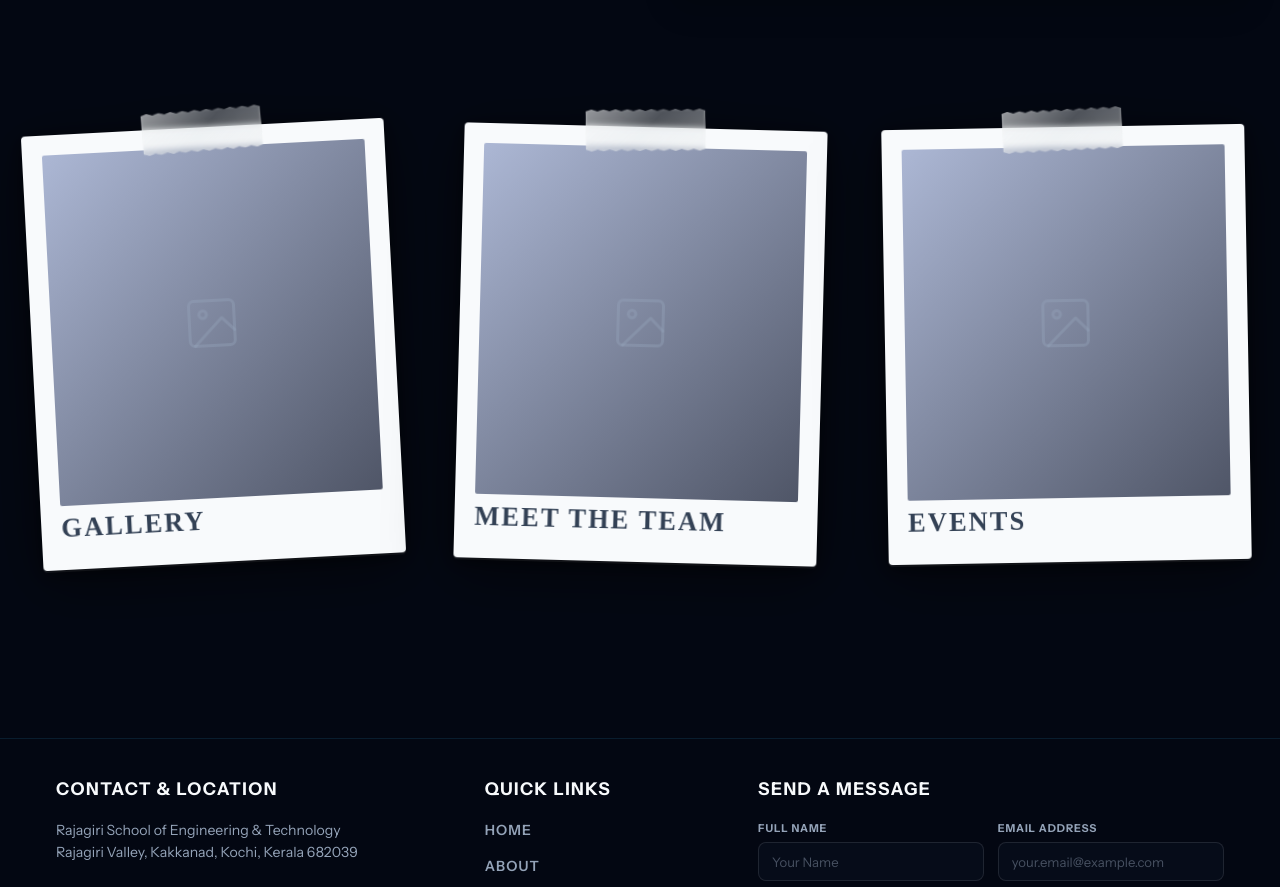
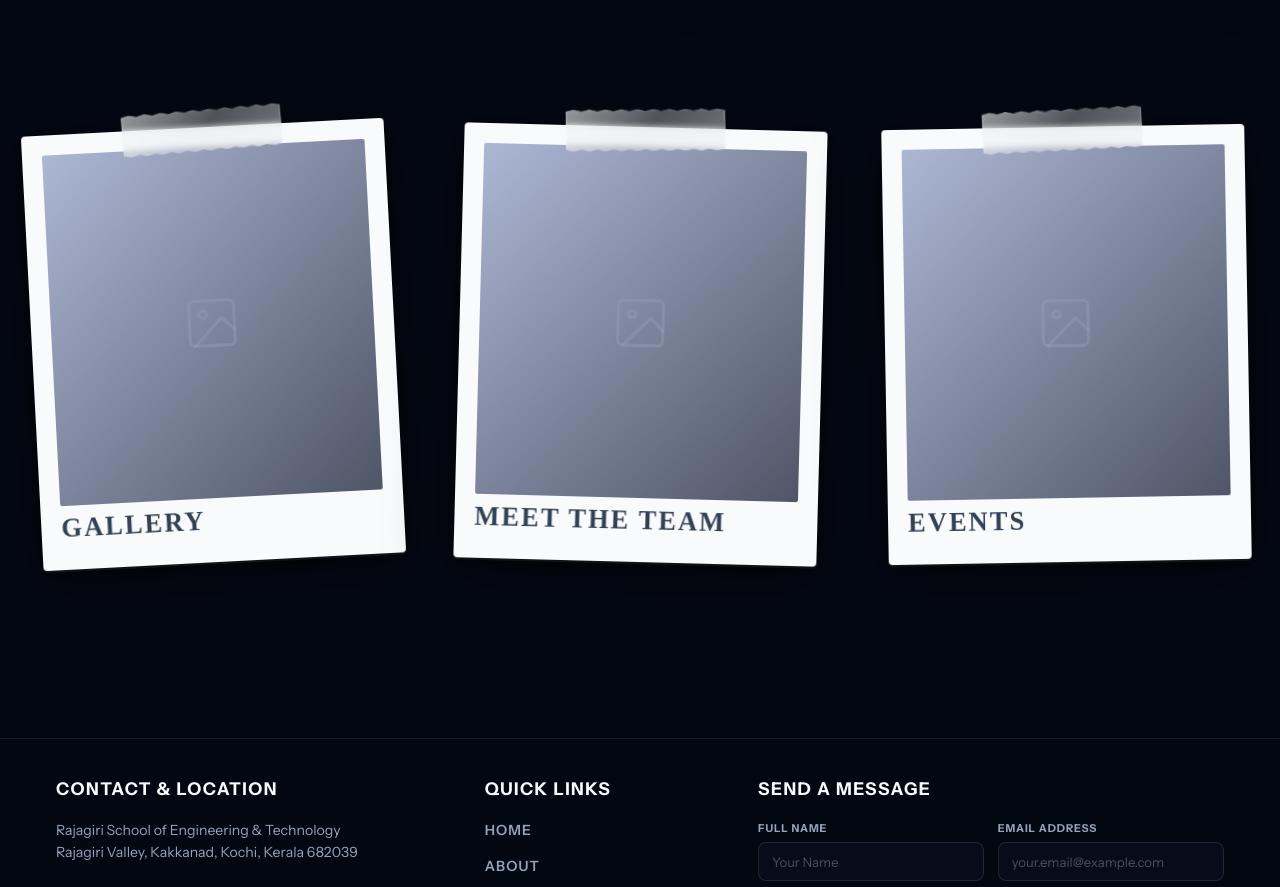
Before and after one commit to orbitronhd/itrax, a React (Vite) app: page / in a window 1280 px wide. Shown: the part 1441-2328 px from the top of the page. Built offline with nearby package versions, Linux system fonts and the light colour scheme; a web font is replaced by a local one.

Commit message:
style: Increase width of polaroid tape

```diff
--- a/src/components/css/AboutSection.css
+++ b/src/components/css/AboutSection.css
@@ -148,7 +148,7 @@
   top: -18px;
   left: 50%;
   transform: translateX(-50%) rotate(-2deg);
-  width: 120px;
+  width: 160px;
   height: 42px;
   background: rgba(220, 225, 230, 0.35);
   background-image: linear-gradient(135deg, rgba(255,255,255,0.4) 0%, rgba(255,255,255,0.0) 50%, rgba(255,255,255,0.2) 100%);
```
